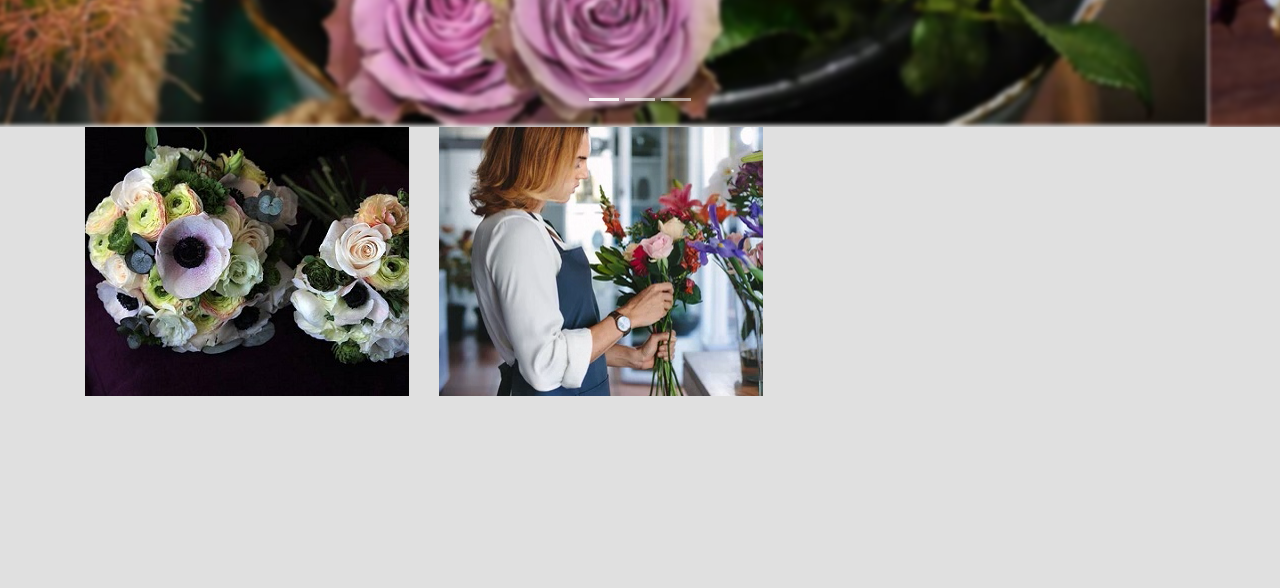
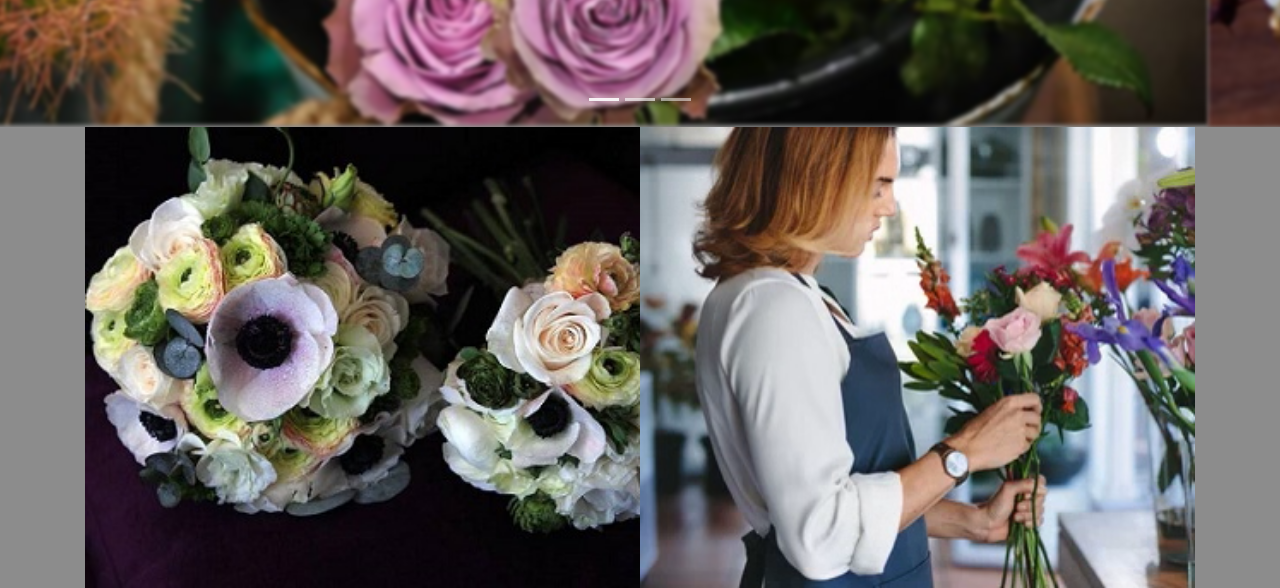
Before and after one commit to TecaFondo/Floreria, a plain HTML site: page index.html in a window 1280 px wide. Shown: the part 669-1257 px from the top of the page. Before the commit the page ends 1065 px from the top, so only its background shows below. Drawn offline with nearby package versions, Linux system fonts and the light colour scheme; a script that the page names is missing; a web font is replaced by a local one.

Commit message:
Arreglos menores

```diff
--- a/css/estilo.css
+++ b/css/estilo.css
@@ -11,7 +11,7 @@
 }
 
 body {
-    background-color: #e0e0e0;
+    background-color: #8c8c8c;
 }
 
 #ImagenMain {
@@ -31,12 +31,23 @@ main {
 
 #imagen1 {
     /*puede ser eliminado, es necesario ajustar las imagenes*/
-    max-width: 90vw;
-    image-resolution: 400px;
+    position: relative;
+    width: 100%!important;
+    margin-right: 0;
+    padding-right: 0;
+    height: auto;
 }
 
 #imagen2 {
-    max-width: 90vw;
+    position: relative;
+    width: 100%!important;
+    padding-left: 0;
+    margin-left: 0;
+    height: auto;
+}
+
+#indoAdicional {
+    height: fit-content;
 }
 
 @media(min-width:320px) {
@@ -76,6 +87,14 @@ main {
     .carousel-caption h4 {
         font-size: 5vw;
     }
+    #fotosInfo1 {
+        margin-right: 0;
+        padding-right: 0;
+    }
+    #fotosInfo2 {
+        margin-left: 0;
+        padding-left: 0;
+    }
 }
 
 @media(min-width:992px) {
@@ -84,6 +103,7 @@ main {
     }
     .nav-link {
         margin-right: 4vw;
+        font-size: 1.5vw;
     }
     .navbar-brand {
         font-size: 2.5vw;
--- a/index.html
+++ b/index.html
@@ -84,17 +84,17 @@
 
     <div class="container" id="InfoAdicional">
         <div class="row">
-            <div class="column" id="fotosInfo">
+            <div class="column col-12 col-md-6" id="fotosInfo1">
                 <!--Es necesario implementar scaling de las fotos de acuerdo al tamaño de contenedor-->
-                <div class="container">
-                    <img src="img/arreglo4.jpg" alt="Arreglo floral fondo negro" id="imagen1">
-                </div>
+
+                <img src="img/arreglo4.jpg" alt="Arreglo floral fondo negro" id="imagen1">
+
 
             </div>
-            <div class="column">
-                <div class="container">
-                    <img src="img/amedida.png" alt="Mujer haciendo arreglo floral" id="imagen2">
-                </div>
+            <div class="column col-12 col-md-6" id="fotosInfo2">
+
+                <img src="img/amedida.png" alt="Mujer haciendo arreglo floral" id="imagen2">
+
 
             </div>
 
```
